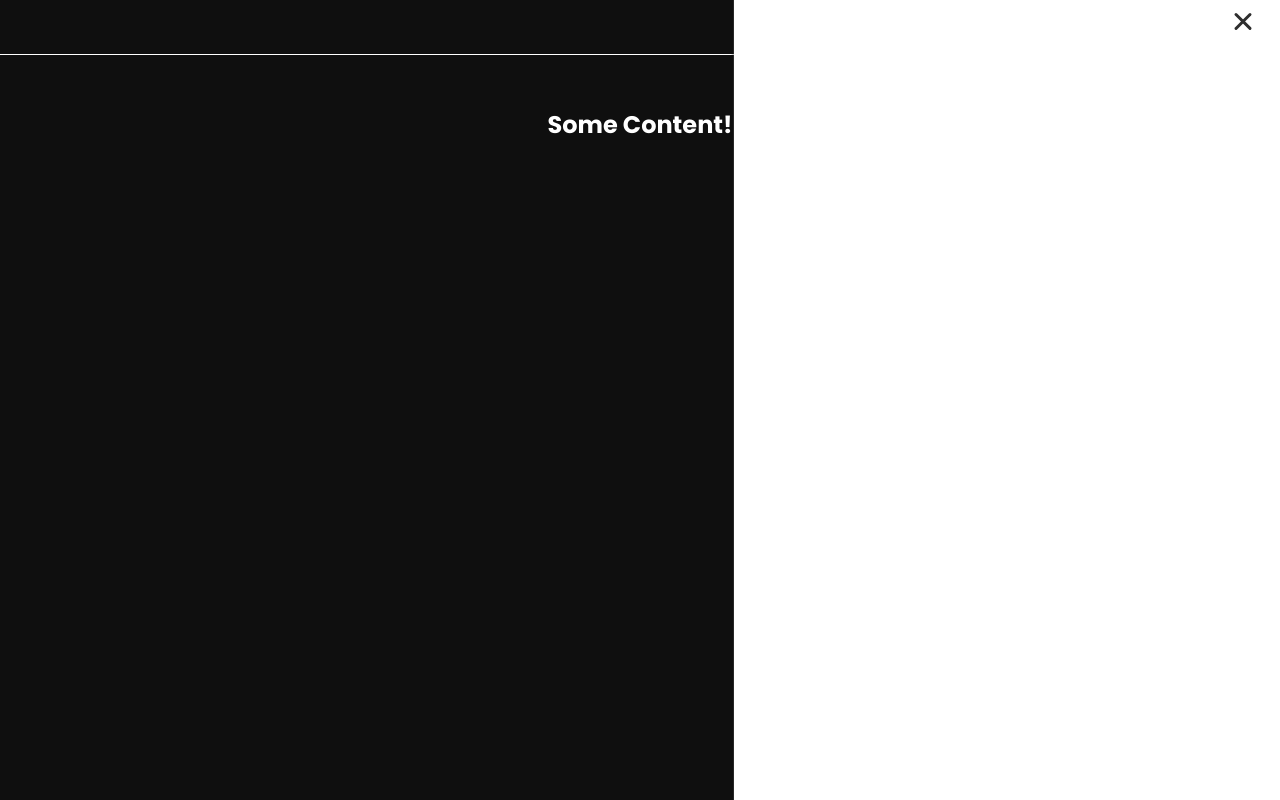
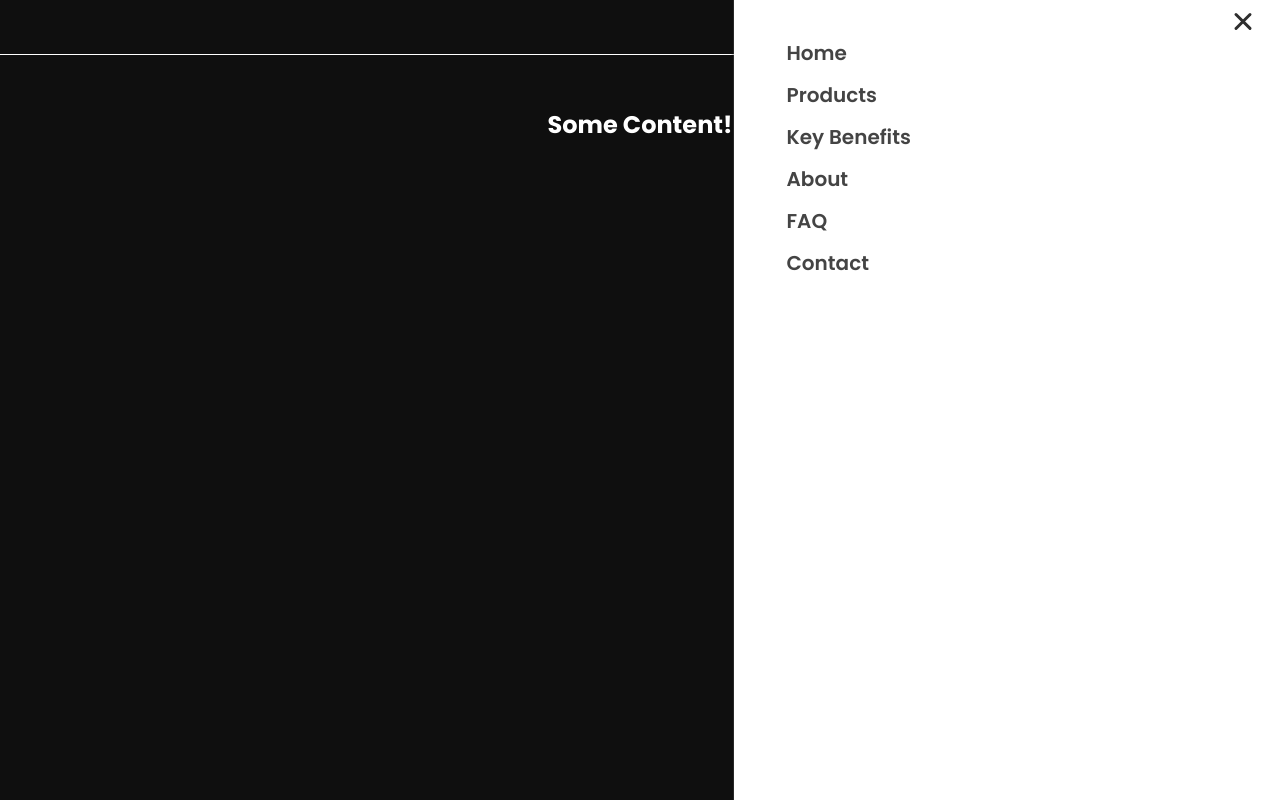
Before and after one commit to EhsanSaraee/react-hamburger-menu, a React (Create React App) app: page / in a window 1280 px wide. Both pictures are taken after a click on the element 1244 px from the left and 27 px from the top of the page. Built offline with nearby package versions, Linux system fonts and the light colour scheme.

Commit message:
nav menu links animation logic added

```diff
--- /dev/null
+++ b/src/Components/HamburgerMenu/NavMenu.jsx
@@ -0,0 +1,152 @@
+import { motion } from 'framer-motion';
+import styled from 'styled-components';
+
+const variants = {
+   show: {
+      transform: 'translateX(0em)',
+      opacity: 1,
+   },
+   hide: {
+      transform: 'translateX(5em)',
+      opacity: 0,
+   },
+};
+
+const NavMenu = ({ isOpen }) => {
+   return (
+      <NavMenuContainer>
+         <NavList>
+            <NavLink
+               initial={false}
+               animate={isOpen ? 'show' : 'hide'}
+               variants={{
+                  show: {
+                     ...variants.show,
+                     transition: { delay: 0.3, duration: 0.2 },
+                  },
+                  hide: {
+                     ...variants.hide,
+                     transition: { delay: 0.05, duration: 0.05 },
+                  },
+               }}
+            >
+               <a href="#">Home</a>
+            </NavLink>
+            <NavLink
+               initial={false}
+               animate={isOpen ? 'show' : 'hide'}
+               variants={{
+                  show: {
+                     ...variants.show,
+                     transition: { delay: 0.4, duration: 0.2 },
+                  },
+                  hide: {
+                     ...variants.hide,
+                     transition: { delay: 0.1, duration: 0.05 },
+                  },
+               }}
+            >
+               <a href="#">Products</a>
+            </NavLink>
+            <NavLink
+               initial={false}
+               animate={isOpen ? 'show' : 'hide'}
+               variants={{
+                  show: {
+                     ...variants.show,
+                     transition: { delay: 0.5, duration: 0.2 },
+                  },
+                  hide: {
+                     ...variants.hide,
+                     transition: { delay: 0.15, duration: 0.05 },
+                  },
+               }}
+            >
+               <a href="#">Key Benefits</a>
+            </NavLink>
+            <NavLink
+               initial={false}
+               animate={isOpen ? 'show' : 'hide'}
+               variants={{
+                  show: {
+                     ...variants.show,
+                     transition: { delay: 0.6, duration: 0.2 },
+                  },
+                  hide: {
+                     ...variants.hide,
+                     transition: { delay: 0.2, duration: 0.05 },
+                  },
+               }}
+            >
+               <a href="#">About</a>
+            </NavLink>
+            <NavLink
+               initial={false}
+               animate={isOpen ? 'show' : 'hide'}
+               variants={{
+                  show: {
+                     ...variants.show,
+                     transition: { delay: 0.7, duration: 0.2 },
+                  },
+                  hide: {
+                     ...variants.hide,
+                     transition: { delay: 0.25, duration: 0.05 },
+                  },
+               }}
+            >
+               <a href="#">FAQ</a>
+            </NavLink>
+            <NavLink
+               initial={false}
+               animate={isOpen ? 'show' : 'hide'}
+               variants={{
+                  show: {
+                     ...variants.show,
+                     transition: { delay: 0.8, duration: 0.2 },
+                  },
+                  hide: {
+                     ...variants.hide,
+                     transition: { delay: 0.3, duration: 0.05 },
+                  },
+               }}
+            >
+               <a href="#">Contact</a>
+            </NavLink>
+         </NavList>
+      </NavMenuContainer>
+   );
+};
+
+const NavMenuContainer = styled.div`
+   width: 100%;
+   display: flex;
+   flex-direction: column;
+`;
+
+const NavList = styled.ul`
+   padding: 0 0.8em;
+   width: 100%;
+   display: flex;
+   flex-direction: column;
+`;
+
+const NavLink = styled(motion.li)`
+   font-weight: 600;
+   height: 42px;
+   display: flex;
+   align-items: center;
+   cursor: pointer;
+   a {
+      text-decoration: none;
+      color: #444;
+      font-size: 20px;
+      transition: all 200ms ease-in-out;
+   }
+   &:hover {
+      a {
+         color: #555;
+      }
+   }
+`;
+
+export default NavMenu;
--- a/src/Components/HamburgerMenu/index.jsx
+++ b/src/Components/HamburgerMenu/index.jsx
@@ -2,6 +2,7 @@
 import { useState } from 'react';
 import styled from 'styled-components';
 import MenuToggle from './MenuToggle';
+import NavMenu from './NavMenu';
 
 const menuVariants = {
    open: {
@@ -35,7 +36,7 @@
             variants={menuVariants}
             translate={menuTransition}
          >
-            Menu
+            <NavMenu isOpen={isOpen} />
          </MenuContainer>
       </HamburgerMenuContainer>
    );
```
